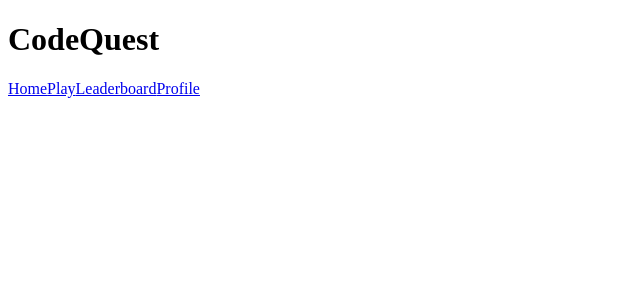
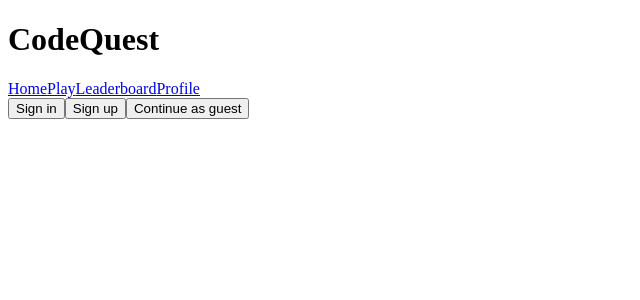
Before and after one commit to will-barnett99/code-game-frontend, a React (Vite) app: page /authentication in a window 1280 px wide. Shown: the top 300 px of the page, without its empty margins (0-640 px from the left). Built offline with nearby package versions, Linux system fonts and the light colour scheme.

Commit message:
adding very simple authentication features to test branch merge

```diff
--- a/src/components/Authentication.jsx
+++ b/src/components/Authentication.jsx
@@ -1,5 +1,14 @@
 function Authentication () {
 
+    return (
+        <>
+        <form>
+            <button>Sign in</button>
+            <button>Sign up</button>
+            <button>Continue as guest</button>
+        </form>
+        </>
+    )
 
 }
 
```
